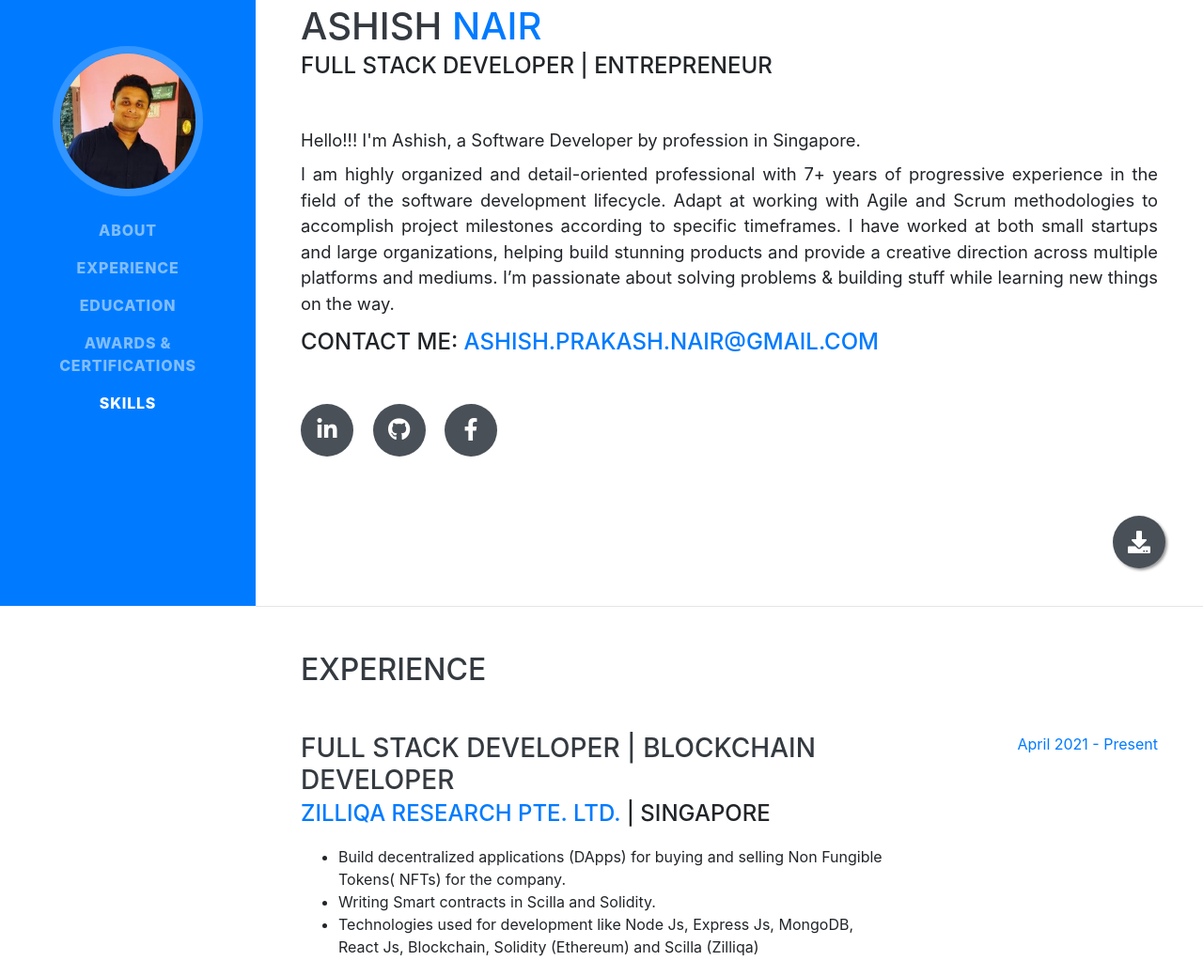
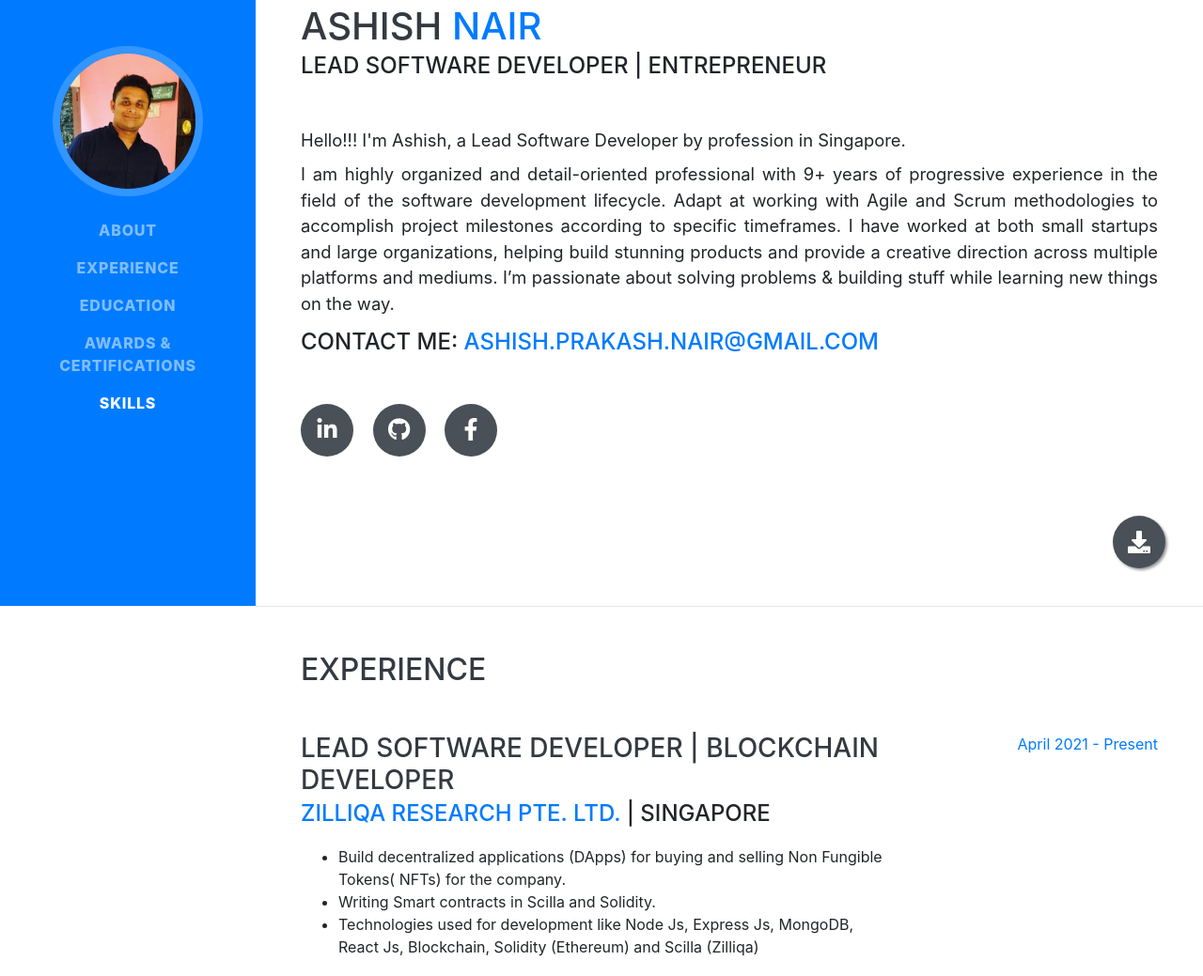
Before and after one commit to ashishnair57/ashish, a website with bundled scripts: page index.html in a window 1280 px wide. Shown: the part 155-1194 px from the top of the page at 94% size. Built offline with nearby package versions, Linux system fonts and the light colour scheme; a web font is replaced by a local one.

Commit message:
Updated my profile details

```diff
--- a/index.html
+++ b/index.html
@@ -8,7 +8,7 @@
   <meta name="description" content="">
   <meta name="author" content="">
 
-  <title>Ashish nair | Senior Backend Engineer</title>
+  <title>Ashish nair | Lead Software Developer</title>
 
   <!-- Bootstrap core CSS -->
   <link href="vendor/bootstrap/css/bootstrap.min.css" rel="stylesheet">
@@ -67,10 +67,10 @@
         <h1 class="mb-0">Ashish
           <span class="text-primary">Nair</span>
         </h1>
-        <div class="subheading mb-5"> Full Stack Developer | Entrepreneur</div>
-        <p class="lead mb-2">Hello!!! I'm Ashish, a Software Developer by profession in Singapore.</p>
+        <div class="subheading mb-5"> Lead Software Developer | Entrepreneur</div>
+        <p class="lead mb-2">Hello!!! I'm Ashish, a Lead Software Developer by profession in Singapore.</p>
 
-        <p class="lead mb-2" style="text-align: justify;">I am highly organized and detail-oriented professional with 7+ years of progressive experience in
+        <p class="lead mb-2" style="text-align: justify;">I am highly organized and detail-oriented professional with 9+ years of progressive experience in
           the
           field of the software development lifecycle. Adapt at working with Agile and Scrum methodologies to
           accomplish project milestones according to specific timeframes. I have worked at both small startups and large organizations,
@@ -102,7 +102,7 @@
 
         <div class="resume-item d-flex flex-column flex-md-row justify-content-between mb-5">
           <div class="resume-content">
-            <h3 class="mb-0">Full Stack Developer | Blockchain developer</h3>
+            <h3 class="mb-0">Lead Software Developer | Blockchain developer</h3>
             <div class="subheading mb-3"><a href="https://zilliqa.com" target="_blank">Zilliqa Research Pte. Ltd.</a> | Singapore
             </div>
             <ul>
@@ -256,7 +256,7 @@
             <!-- <div>Entrepreneurship</div> -->
           </div>
           <div class="resume-date text-md-right">
-            <span class="text-primary">April 2022 - September 2023</span>
+            <span class="text-primary">April 2022 - June 2024</span>
           </div>
         </div>
 
```
